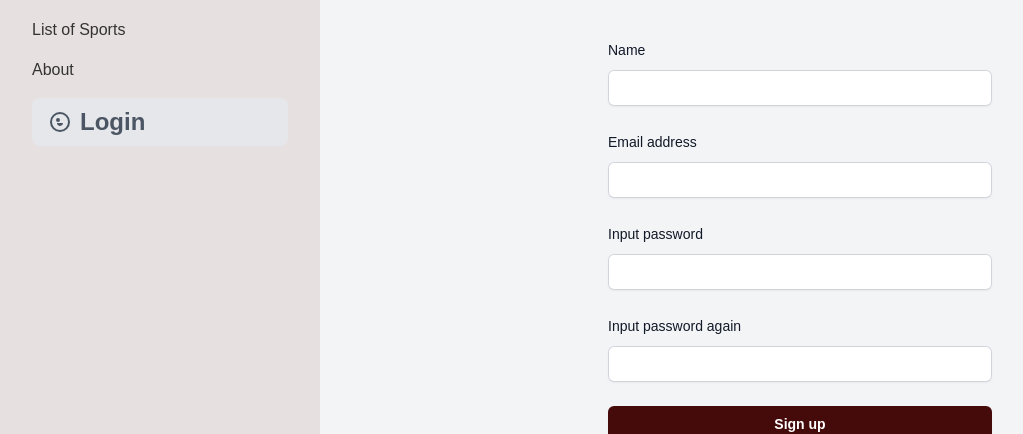
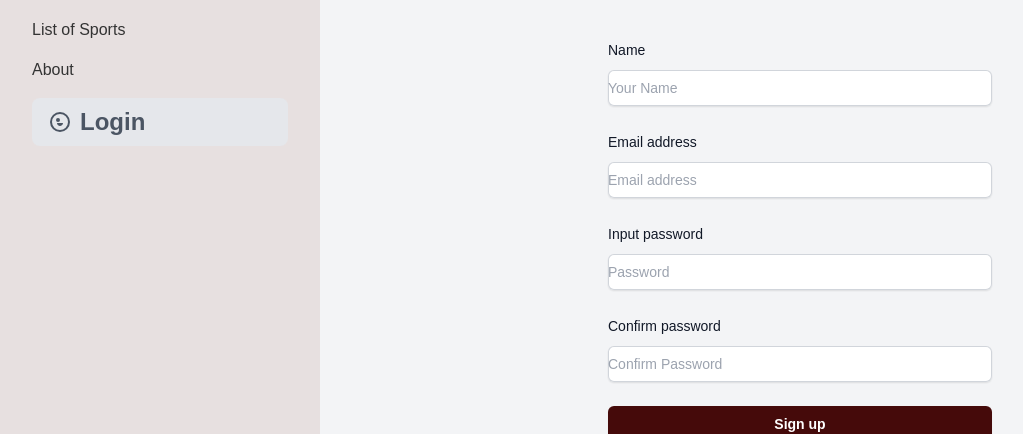
Before and after one commit to chartchai-class/project-2-peanut-butter-and-jelly-frontend, a Vue app: page /register in a window 1280 px wide. Shown: the part 158-592 px from the top of the page, without its empty margins (0-1023 px from the left). Built offline with nearby package versions, Linux system fonts and the light colour scheme.

Commit message:
register view configuration

```diff
--- a/src/stores/auth.ts
+++ b/src/stores/auth.ts
@@ -1,6 +1,7 @@
 import { defineStore } from 'pinia'
 import axios from 'axios'
 import type { AxiosInstance } from 'axios'
+
 const apiClient: AxiosInstance = axios.create({
     baseURL: import.meta.env.VITE_BACKEND_URL,
     withCredentials: false,
@@ -26,6 +27,20 @@ export const useAuthStore = defineStore('auth', {
                 axios.defaults.headers.common['Authorization'] = `Bearer ${this.token}`
                 return response
             })
+        },
+        register(name: string, email: string, password: string){
+            return apiClient
+            .post('/api/v1/auth/authenticate', {
+                name: name,
+                username: email,
+                password: password,
+            })
+            .then((response) => {
+                this.token = response.data.access_token
+                localStorage.setItem('access_token', this.token as string)
+                axios.defaults.headers.common['Authorization'] = `Bearer ${this.token}`
+                return response
+            })
         }
     }
 })
--- a/src/views/LoginView.vue
+++ b/src/views/LoginView.vue
@@ -99,8 +99,8 @@ const onSubmit = handleSubmit(async (values) => {
             </form>
             <p class="mt-10 text-center text-sm text-gray-500">
                 Not a member?
-                <!-- <RouterLink :to="{ name: 'register-view' }" a href="#" class="font-semibold leading-6 text-red-950 hover:text-red-950">Register here</RouterLink> -->
-                <a href="#" class="font-semibold leading-6 text-red-950 hover:text-red-950">Register here</a>
+                <RouterLink :to="{ name: 'register-view' }" a href="#" class="font-semibold leading-6 text-red-950 hover:text-red-950">Register here</RouterLink>
+                <!-- <a href="#" class="font-semibold leading-6 text-red-950 hover:text-red-950">Register here</a> -->
             </p>
             <div v-if="errorMessage" class="text-red-600 text-center mt-4">
     {{ errorMessage }}
--- a/src/views/RegisterView.vue
+++ b/src/views/RegisterView.vue
@@ -1,39 +1,80 @@
+<script setup lang="ts">
+import InputText from '@/components/InputText.vue';
+import * as yup from 'yup';
+import { useField, useForm } from 'vee-validate';
+import { useAuthStore } from '@/stores/auth';
+import { useMessageStore } from '@/stores/message';
+import { useRouter } from 'vue-router';
+import { auth } from '@/firebase';
+
+const messageStore = useMessageStore();
+const router = useRouter();
+const authStore = useAuthStore();
+
+const validationSchema = yup.object({
+    name: yup.string().required('Name is required'),
+    email: yup.string().email('Email must be a valid email').required('Email is required'),
+    password: yup.string().required('Password is required'),
+    confirmPassword: yup.string()
+        .oneOf([yup.ref('password'), null], 'Passwords must match')
+        .required('Confirm Password is required'),
+});
+
+const { errors, handleSubmit } = useForm({
+    validationSchema,
+    initialValues: {
+        name: '',
+        email: '',
+        password: '',
+        confirmPassword: '',
+    },
+});
+
+const { value: name } = useField<string>('name');
+const { value: email } = useField<string>('email');
+const { value: password } = useField<string>('password');
+const { value: confirmPassword } = useField<string>('confirmPassword');
+
+const onSubmit = handleSubmit(async (values) => {
+    try {
+        await authStore.register(values.name, values.email, values.password);
+        messageStore.updateMessage('Registration successful', 'success');
+        setTimeout(() => {
+            messageStore.resetMessage();
+            router.push({ name: 'login-view' });
+        }, 3000);
+    } catch (err) {
+        messageStore.updateMessage('Could not register', 'error');
+        setTimeout(() => {
+            messageStore.resetMessage();
+        }, 3000);
+        console.error('Registration error:', err);
+    }
+});
+</script>
+
 <template>
     <div class="flex min-h-full flex-1 flex-col justify-center px-6 py-12 lg:px-8">
         <div class="sm:mx-auto sm:w-full sm:max-w-sm">
             <h2 class="mt-10 text-center text-2xl font-bold leading-9 tracking-tight text-gray-900">Create an account</h2>
         </div>
         <div class="mt-10 sm:mx-auto sm:w-full sm:max-w-sm">
-            <form class="space-y-6" action="#" method="POST">
+            <form class="space-y-6" @submit.prevent="onSubmit">
                 <div>
                     <label for="name" class="block text-sm font-medium leading-6 text-gray-900">Name</label>
-                    <div class="mt-2">
-                        <input id="name" name="name" type="name" required class="block w-full rounded-md border-0 py-1.5 text-gray-900 shadow-sm ring-1 ring-inset ring-gray-300 placeholder:text-gray-400 focus:ring-2 focus:ring-inset focus:ring-red-950 sm:text-sm sm:leading-6" />
-                    </div>
+                    <InputText v-model="name" placeholder="Your Name" required class="block w-full rounded-md text-gray-900 shadow-sm ring-1 ring-inset ring-gray-300 placeholder:text-gray-400 focus:ring-2 focus:ring-inset focus:ring-red-950 sm:text-sm sm:leading-6" :error="errors['name']" />
                 </div>
                 <div>
-                    <div class="flex items-center justify-between">
-                        <label for="email" class="block text-sm font-medium leading-6 text-gray-900">Email address</label>
-                    </div>
-                    <div class="mt-2">
-                        <input id="email" name="email" type="email" required class="block w-full rounded-md border-0 py-1.5 text-gray-900 shadow-sm ring-1 ring-inset ring-gray-300 placeholder:text-gray-400 focus:ring-2 focus:ring-inset focus:ring-red-950 sm:text-sm sm:leading-6" />
-                    </div>
+                    <label for="email" class="block text-sm font-medium leading-6 text-gray-900">Email address</label>
+                    <InputText v-model="email" type="email" placeholder="Email address" required class="block w-full rounded-md text-gray-900 shadow-sm ring-1 ring-inset ring-gray-300 placeholder:text-gray-400 focus:ring-2 focus:ring-inset focus:ring-red-950 sm:text-sm sm:leading-6" :error="errors['email']" />
                 </div>
                 <div>
-                    <div class="flex items-center justify-between">
-                        <label for="password" class="block text-sm font-medium leading-6 text-gray-900">Input password</label>
-                    </div>
-                    <div class="mt-2">
-                        <input id="password" name="password" type="password" required class="block w-full rounded-md border-0 py-1.5 text-gray-900 shadow-sm ring-1 ring-inset ring-gray-300 placeholder:text-gray-400 focus:ring-2 focus:ring-inset focus:ring-red-950 sm:text-sm sm:leading-6" />
-                    </div>
+                    <label for="password" class="block text-sm font-medium leading-6 text-gray-900">Input password</label>
+                    <InputText v-model="password" type="password" placeholder="Password" required class="block w-full rounded-md text-gray-900 shadow-sm ring-1 ring-inset ring-gray-300 placeholder:text-gray-400 focus:ring-2 focus:ring-inset focus:ring-red-950 sm:text-sm sm:leading-6" :error="errors['password']" />
                 </div>
                 <div>
-                    <div class="flex items-center justify-between">
-                        <label for="reinput-pw" class="block text-sm font-medium leading-6 text-gray-900">Input password again</label>
-                    </div>
-                    <div class="mt-2">
-                        <input id="reinput-pw" name="reinput-pw" type="reinput-pw" required class="block w-full rounded-md border-0 py-1.5 text-gray-900 shadow-sm ring-1 ring-inset ring-gray-300 placeholder:text-gray-400 focus:ring-2 focus:ring-inset focus:ring-red-950 sm:text-sm sm:leading-6" />
-                    </div>
+                    <label for="confirm-password" class="block text-sm font-medium leading-6 text-gray-900">Confirm password</label>
+                    <InputText v-model="confirmPassword" type="password" placeholder="Confirm Password" required class="block w-full rounded-md text-gray-900 shadow-sm ring-1 ring-inset ring-gray-300 placeholder:text-gray-400 focus:ring-2 focus:ring-inset focus:ring-red-950 sm:text-sm sm:leading-6" :error="errors['confirmPassword']" />
                 </div>
                 <div>
                     <button type="submit" class="flex w-full justify-center rounded-md bg-red-950 px-3 py-1.5 text-sm font-semibold leading-6 text-white shadow-sm hover:bg-red-800 focus-visible:outline focus-visible:outline-2 focus-visible:outline-offset-2 focus-visible:outline-red-800">Sign up</button>
@@ -41,7 +82,7 @@
             </form>
             <p class="mt-10 text-center text-sm text-gray-500">
                 Already a member?
-                <RouterLink :to="{ name: 'login-view' }" a href="#" class="font-semibold leading-6 text-red-950 hover:text-red-950">Click to Login</RouterLink>
+                <RouterLink :to="{ name: 'login-view' }" class="font-semibold leading-6 text-red-950 hover:text-red-950">Click to Login</RouterLink>
             </p>
         </div>
     </div>
```
